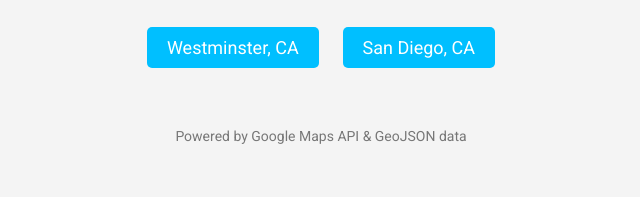
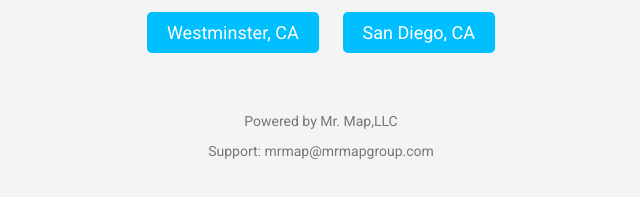
Before and after one commit to mrmapllc/BackBayHomePage, a plain HTML site: page index.html in a window 1280 px wide. Shown: the part 377-574 px from the top of the page, without its empty margins (319-959 px from the left). Drawn offline with Linux system fonts and the light colour scheme.

Commit message:
updated footer

```diff
--- a/index.html
+++ b/index.html
@@ -63,7 +63,8 @@
         </div>
 
         <div class="footer">
-            <p>Powered by Google Maps API & GeoJSON data</p>
+            <p>Powered by Mr. Map,LLC</p>
+            <p>Support: mrmap@mrmapgroup.com</p>
         </div>
     </div>
 
```
